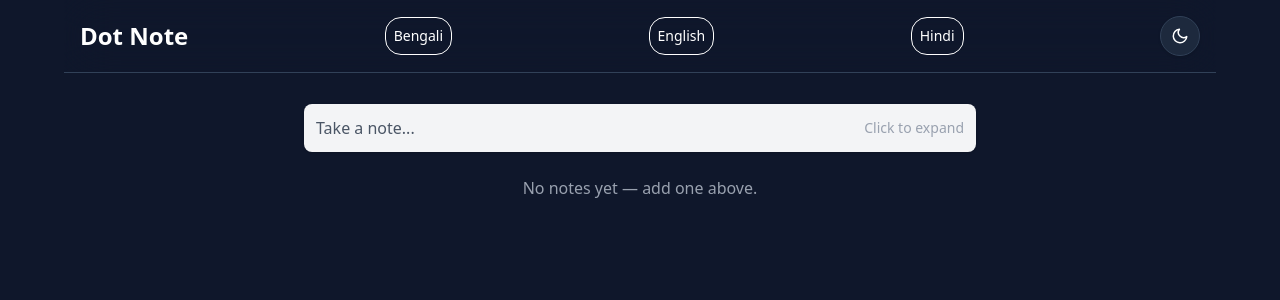
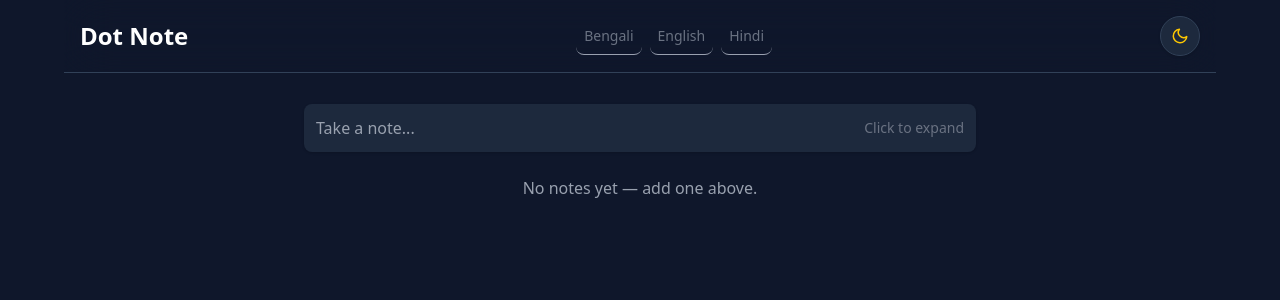
Before and after one commit to dotsatya/DotNotesNow, a React (Vite) app: page / in a window 1280 px wide. Shown: the top 300 px of the page. Built offline with nearby package versions, Linux system fonts and the light colour scheme.

Commit message:
functioning the edit button

```diff
--- a/src/components/AddSection.jsx
+++ b/src/components/AddSection.jsx
@@ -1,7 +1,7 @@
-import React, { useState, useEffect, useRef } from "react";
+import React, { useEffect, useRef } from "react";
 
-function AddSection({ handleButton, title, setTitle, details, setDetails }) {
-  const [expanded, setExpanded] = useState(false);
+function AddSection({ handleButton, title, setTitle, details, setDetails, editId, setEditId, expanded, setExpanded }) {
+
   const titleRef = useRef(null);
 
   useEffect(() => {
@@ -22,39 +22,43 @@ function AddSection({ handleButton, title, setTitle, details, setDetails }) {
       {!expanded && (
         <div
           onClick={() => setExpanded(true)}
-          className="bg-gray-100 rounded-lg shadow mb-6 cursor-pointer"
+          className="bg-gray-100 rounded-lg shadow mb-6 cursor-pointer dark:bg-slate-800"
         >
           <div className="flex  items-center gap-3  p-3 ">
-            <div className="flex-1 text-left text-gray-600">Take a note...</div>
-            <div className="text-sm text-gray-400">Click to expand</div>
+            <div className="flex-1 text-left text-gray-600 dark:text-gray-400">Take a note...</div>
+            <div className="text-sm text-gray-400 dark:text-gray-500">Click to expand</div>
           </div>
         </div>
-
       )}
 
       {expanded && (
         <div
           className="fixed inset-0 z-50 flex items-start justify-center p-6 bg-black/40"
-          onMouseDown={(e) => {
-            if (e.target === e.currentTarget) setExpanded(false);
-          }}
+          // onMouseDown={(e) => {
+          //   if (e.target === e.currentTarget) setExpanded(false);
+          // }}
         >
           <form
             onSubmit={onSubmit}
-            className="w-full max-w-2xl bg-white p-6 rounded-lg shadow-lg"
-            onMouseDown={(e) => e.stopPropagation()}
+            // onMouseDown={(e) => e.stopPropagation()}
+            className="  w-full max-w-2xl  rounded-2x   p-8  backdrop-blur-xl  bg-white/30 dark:bg-slate-900/40 border border-white/20 dark:border-white/10 shadow-[0_20px_50px_rgba(0,0,0,0.3)]"
           >
-            <div className="flex justify-between items-start">
-              <h2 className="text-lg font-semibold">New Note</h2>
+            {/* Header */}
+            <div className="flex justify-between items-center mb-6 border-b border-gray-400 dark:border-gray-200/10 pb-2">
+              <h2 className="text-lg font-semibold tracking-wider text-gray-800 dark:text-gray-100">
+                {editId !== null ? "EDIT NOTE . . ." : "NOTE HERE . . ."}
+              </h2>
+
               <button
                 type="button"
-                onClick={() => setExpanded(false)}
-                className="text-gray-500 cursor-pointer hover:text-gray-700"
+                onClick={() => {setExpanded(false), setEditId(null), setTitle(""), setDetails("")} }
+                className="text-gray-500 dark:text-gray-400 hover:text-indigo-500 transition"
               >
-                Close
+                {editId !== null ? "" : "Close"}
               </button>
             </div>
 
+            {/* Title */}
             <input
               ref={titleRef}
               type="text"
@@ -62,32 +66,39 @@ function AddSection({ handleButton, title, setTitle, details, setDetails }) {
               value={title}
               onChange={(e) => setTitle(e.target.value)}
               required
-              className="w-full border-0 border-b border-gray-200 focus:border-indigo-300 px-1 py-3 text-lg font-medium mb-4 outline-none"
+              className=" w-full  bg-transparent text-2xl font-semibold placeholder-gray-500 dark:placeholder-gray-500 text-gray-900 dark:text-white border-b  border-transparent  focus:border-indigo-400 dark:focus:border-indigo-500 outline-none pb-0.5 mb-2 transition"
             />
 
+            {/* Details */}
             <textarea
-              placeholder="Details"
+              placeholder="Write your thoughts..."
               value={details}
               onChange={(e) => setDetails(e.target.value)}
-              rows={6}
+              rows={7}
               required
-              className="w-full border border-gray-200 rounded px-3 py-2 mb-4 focus:outline-none focus:ring-2 focus:ring-indigo-200 resize-none"
+              className=" w-full rounded-xl bg-white/40 dark:bg-slate-800/50 border border-white/30 dark:border-white/10 px-4 py-3 text-gray-800 dark:text-gray-200 placeholder-gray-500 dark:placeholder-gray-400 focus:outline-none focus:ring-2 focus:ring-indigo-400/60 resize-none transition mb-6"
             />
 
-            <div className="flex justify-end gap-3">
+            {/* Buttons */}
+            <div className="flex justify-end gap-4">
               <button
                 type="button"
-                onClick={() => setExpanded(false)}
-                className="px-4 py-2 rounded bg-gray-100 text-gray-700 hover:bg-gray-200 cursor-pointer"
+                onClick={() => {
+                  setExpanded(false);
+                  setTitle("");
+                  setDetails("");
+                  setEditId(null);
+                }}
+                className=" px-5 py-2 rounded-lg bg-white/30 dark:bg-slate-700/40 text-gray-800 dark:text-gray-300 hover:bg-white/40 dark:hover:bg-slate-700/60 transition"
               >
                 Cancel
               </button>
 
               <button
                 type="submit"
-                className="px-4 py-2 rounded bg-indigo-600 text-white hover:bg-indigo-700 cursor-pointer"
+                className="  px-6 py-2  rounded-lg   bg-indigo-500/90  text-white  hover:bg-indigo-600  transition"
               >
-                Add
+                {editId !== null ? "Update" : "Save"}
               </button>
             </div>
           </form>
--- a/src/components/TasksSec.jsx
+++ b/src/components/TasksSec.jsx
@@ -13,9 +13,9 @@ function TasksSec({ tasks, setTasks, handleEdit }) {
           {tasks.map((task) => (
             <div
               key={task.id}
-              className="bg-white dark:bg-slate-800 p-4 rounded-lg shadow mb-4 break-inside-avoid inline-block w-full max-h-[500px] overflow-y-auto"
+              className="bg-white dark:bg-slate-800 p-4 rounded-lg shadow mb-4 break-inside-avoid inline-block w-full max-h-125 overflow-y-auto"
             >
-              <h3 className="text-lg wrap-break-word font-semibold text-slate-900 dark:text-slate-100">
+              <h3 className="pb-1 text-lg wrap-break-word font-semibold border-b border-gray-300 dark:border-gray-700 text-slate-900 dark:text-slate-100">
                 {task.title}
               </h3>
 
@@ -26,7 +26,7 @@ function TasksSec({ tasks, setTasks, handleEdit }) {
               <div className="flex items-center justify-end gap-3 mt-4">
                 {/* Edit */}
                 <button
-                  // onClick={() => handleEdit(task.id) }
+                  onClick={() => handleEdit(task.id)}
                   className="px-2 py-1 rounded cursor-pointer bg-green-300 hover:bg-green-400 transition dark:bg-green-800 dark:hover:bg-green-700 "
                   title="Edit"
                 >
@@ -37,7 +37,7 @@ function TasksSec({ tasks, setTasks, handleEdit }) {
                 </button>
                 <button
                   onClick={() =>
-                    setTasks(tasks.filter((t) => t.id !== task.id))
+                    setTasks((tasks) => tasks.filter((t) => t.id !== task.id))
                   }
                   className="inline-flex items-center px-3 py-1.5 bg-red-50 text-red-600 rounded cursor-pointer hover:bg-red-100 transition dark:bg-red-900/20 dark:text-red-300 dark:hover:bg-red-900/30"
                 >
--- a/src/pages/Home.jsx
+++ b/src/pages/Home.jsx
@@ -8,15 +8,14 @@ import "../App.css";
 const content = {
   english: {
     title: "Dot Note",
-
   },
-  bangla: {
+  bengali: {
     title: "ডট নোট",
   },
   hindi: {
     title: "डॉट नोट",
   },
-}
+};
 
 function Home() {
   // const navigate = useNavigate();
@@ -28,20 +27,41 @@ function Home() {
   const [tasks, setTasks] = useState([]);
   const [count, setCount] = useState(0);
 
-  const [lang ,setLang]=useState("english");
-  // const [active, setActive] = useState(1);
+  const [expanded, setExpanded] = useState(false);
+
+  const [lang, setLang] = useState("english");
+  const [editId, setEditId] = useState(null);
 
   const handleButton = (e) => {
     e.preventDefault();
 
-    setCount((count) => count + 1);
-    setTasks([...tasks, { id: count, title, details }]);
-
+    if (editId !== null) {
+      setTasks(
+        tasks.map((task) => {
+          if (task.id === editId) {
+            return { ...task, title, details };
+          }
+          return task;
+        })
+      );
+      setEditId(null);
+    } else {
+      setTasks([...tasks, { id: count, title, details }]);
+      setCount((count) => count + 1);
+    }
     setTitle("");
     setDetails("");
   };
 
-  const handleEdit = (id) => {};
+  const handleEdit = (id) => {
+    const taskNote = tasks.find((t) => t.id === id);
+    if (!taskNote) return;
+
+    setTitle(taskNote.title);
+    setDetails(taskNote.details);
+    setEditId(id);
+    setExpanded(true);
+  };
 
   return (
     <div className={dark ? "" : "dark"}>
@@ -51,16 +71,26 @@ function Home() {
             {content[lang] ? content[lang].title : "No lang"}
           </h1>
 
-          <button onClick={() => setLang("bangla")} className="border text-sm rounded-2xl p-2 hover:cursor-pointer dark:text-white">
-            Bengali
-          </button>
-          <button onClick={() => setLang("english")} className="border text-sm rounded-2xl p-2 hover:cursor-pointer dark:text-white">
-            English
-          </button>
-          <button onClick={() => setLang("hindi")} className="border text-sm rounded-2xl p-2 hover:cursor-pointer dark:text-white">
-            Hindi
-          </button>
-
+          <div className="flex flex-row gap-2 text-gray-600">
+            <button
+              onClick={() => setLang("bengali")}
+              className="border-b border-gray-400 text-sm rounded-lg p-2 hover:cursor-pointer dark:text-white"
+            >
+              <h6 className="text-gray-500  hover:text-gray-300">Bengali</h6>
+            </button>
+            <button
+              onClick={() => setLang("english")}
+              className="border-b border-gray-400 text-sm rounded-lg p-2 hover:cursor-pointer dark:text-white"
+            >
+              <h6 className="text-gray-500  hover:text-gray-300">English</h6>
+            </button>
+            <button
+              onClick={() => setLang("hindi")}
+              className="border-b border-gray-400 text-sm rounded-lg p-2 hover:cursor-pointer dark:text-white"
+            >
+              <h6 className="text-gray-500  hover:text-gray-300">Hindi</h6>
+            </button>
+          </div>
           <button
             onClick={() => setDark(!dark)}
             className="relative flex items-center justify-center w-10 h-10 rounded-full cursor-pointer bg-white dark:bg-slate-800 border border-gray-300 dark:border-slate-700 shadow-sm hover:shadow-md transition-all duration-300 active:scale-95"
@@ -73,7 +103,7 @@ function Home() {
             ) : (
               <Moon
                 size={18}
-                className="text-slate-800 dark:text-white transition-transform duration-300"
+                className="text-yellow-400 transition-transform duration-300"
               />
             )}
           </button>
@@ -86,6 +116,10 @@ function Home() {
             details={details}
             setDetails={setDetails}
             handleButton={handleButton}
+            editId={editId}
+            setEditId={setEditId}
+            expanded={expanded}
+            setExpanded={setExpanded}
           />
 
           <TasksSec tasks={tasks} setTasks={setTasks} handleEdit={handleEdit} />
```
